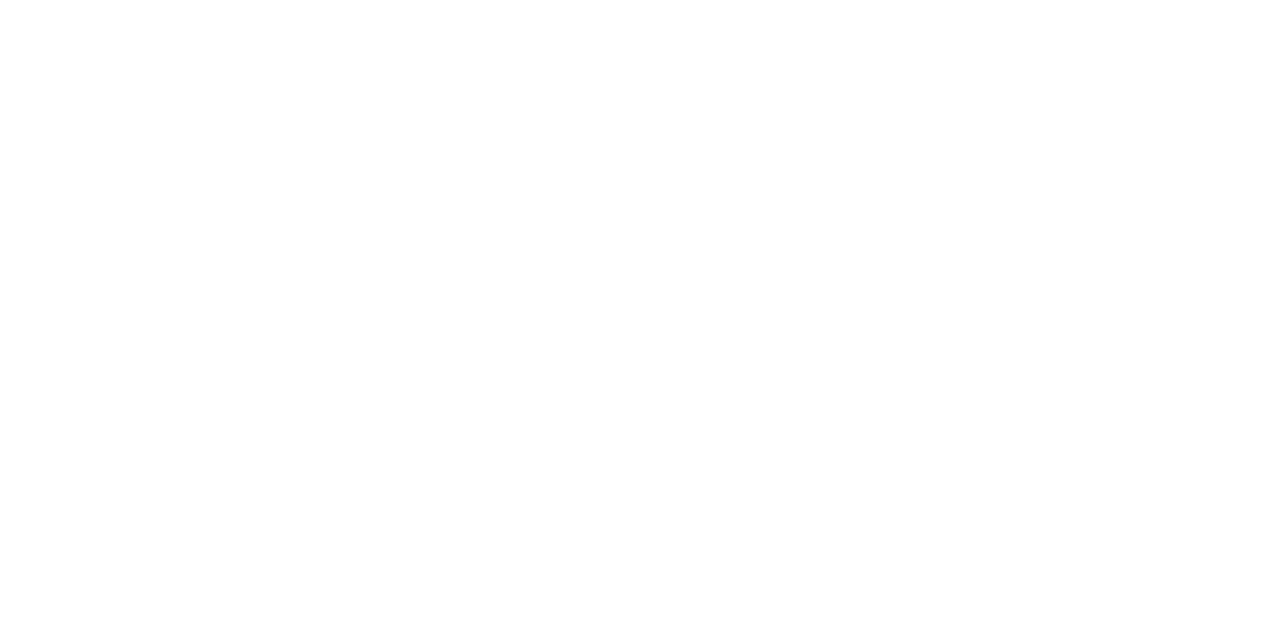
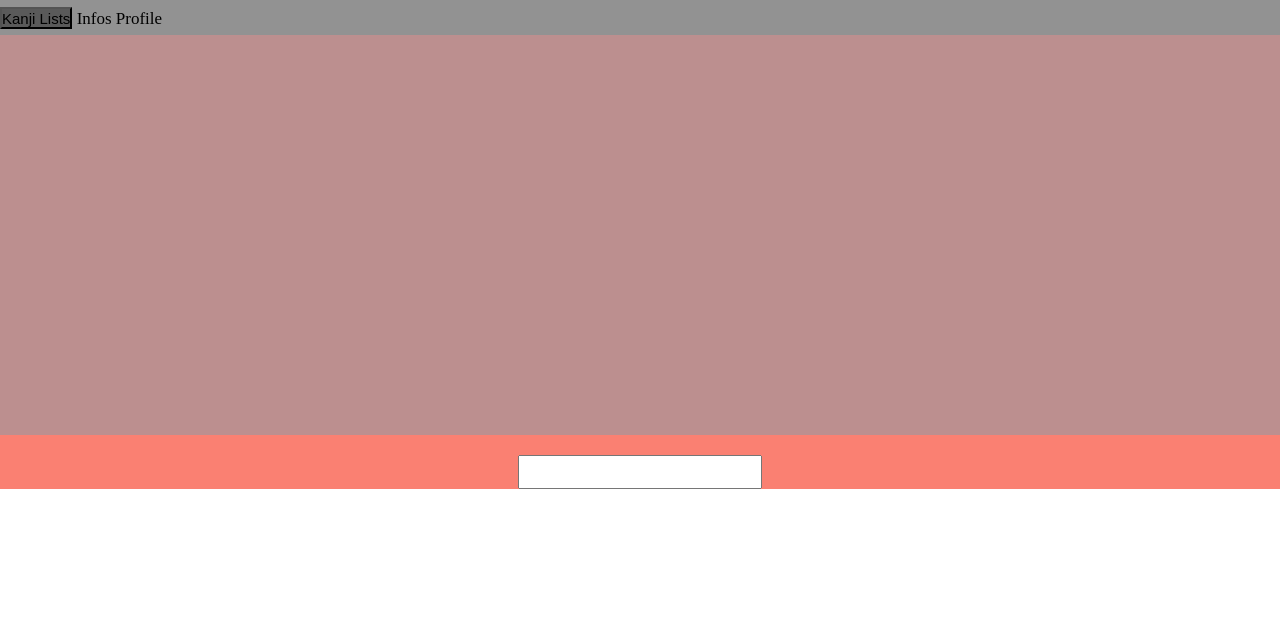
Before and after one commit to FlorianFlouquet/KanjiPronunciation, a plain HTML site: page index.html in a window 1280 px wide. Drawn offline with Linux system fonts and the light colour scheme.

Commit message:
added a few html contents

```diff
--- a/index.html
+++ b/index.html
@@ -7,7 +7,24 @@
         <title></title>
     </head>
     <body>
-        <section></section>
+        <section id="hero">
+            <nav>
+                <button>Kanji Lists</button>
+                <a>Infos</a>
+                <a>Profile</a>
+            </nav>
+
+            <div id="main">
+                <div id="words"></div>
+                <input type="text">
+            </div>
+
+            <div id="results">
+                <div id="right"></div>
+                <div id="wrong"></div>
+                <canvas></canvas>
+            </div>
+        </section>
         <script src="script.js"></script>
     </body>
 </html>
--- a/style.css
+++ b/style.css
@@ -0,0 +1,35 @@
+* {
+    padding: 0;
+    margin: 0;
+}
+
+nav {
+    height: 35px;
+    width: 100%;
+    background-color: rgba(100, 100, 100, 0.7);
+    font-size: 17px;
+}
+
+nav button {
+    margin-top: 7px;
+    height: 22px;
+    font-size: 15px;
+    background-color: rgb(90, 90, 90);
+}
+
+#main {
+    text-align: center;
+    background-color: salmon;
+}
+
+#words {
+    height: 400px;
+    background-color: rosybrown;
+}
+
+input {
+    margin-top: 20px;
+    width: 240px;
+    height: 30px;
+    text-align: center;
+}
```
